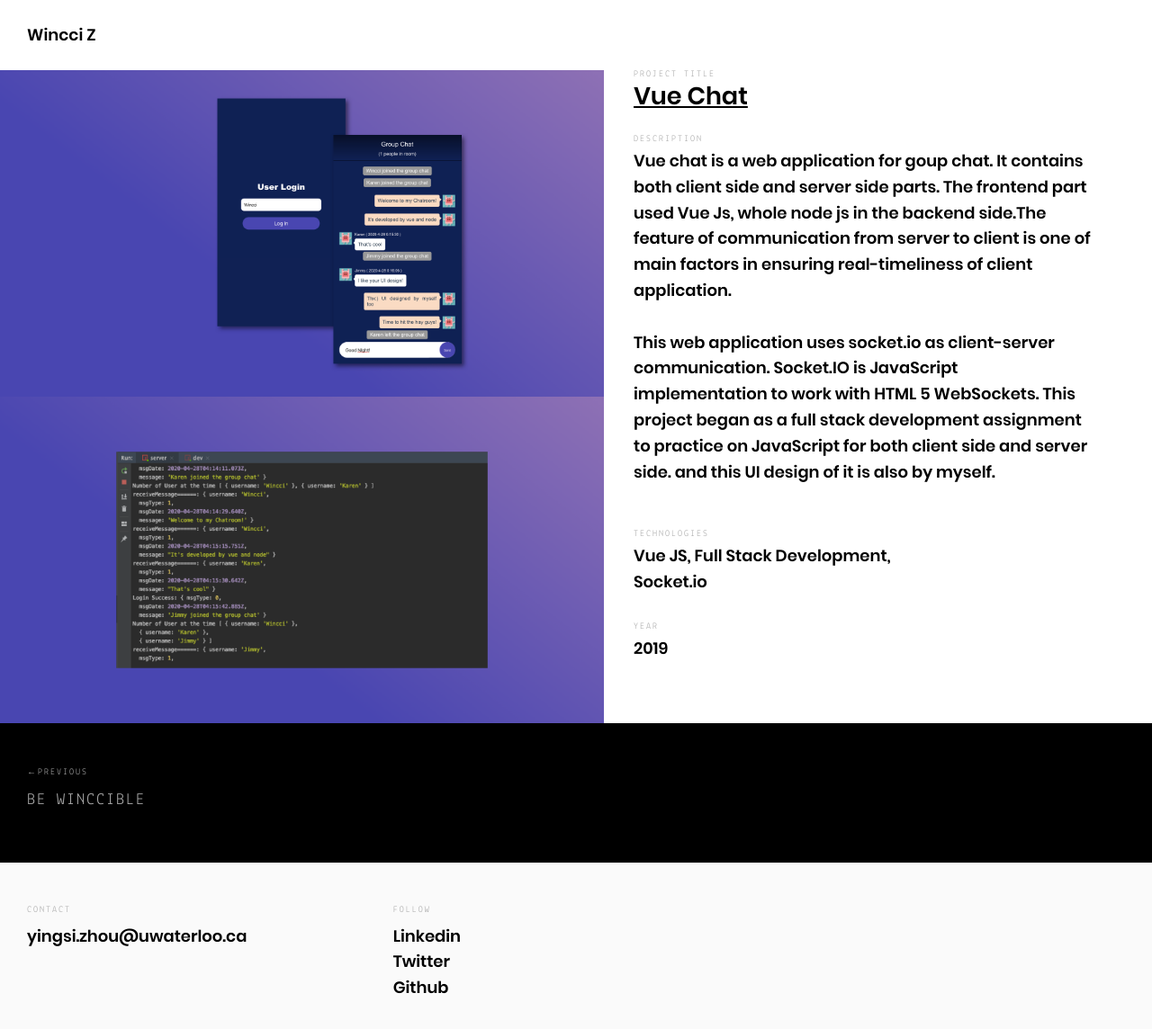
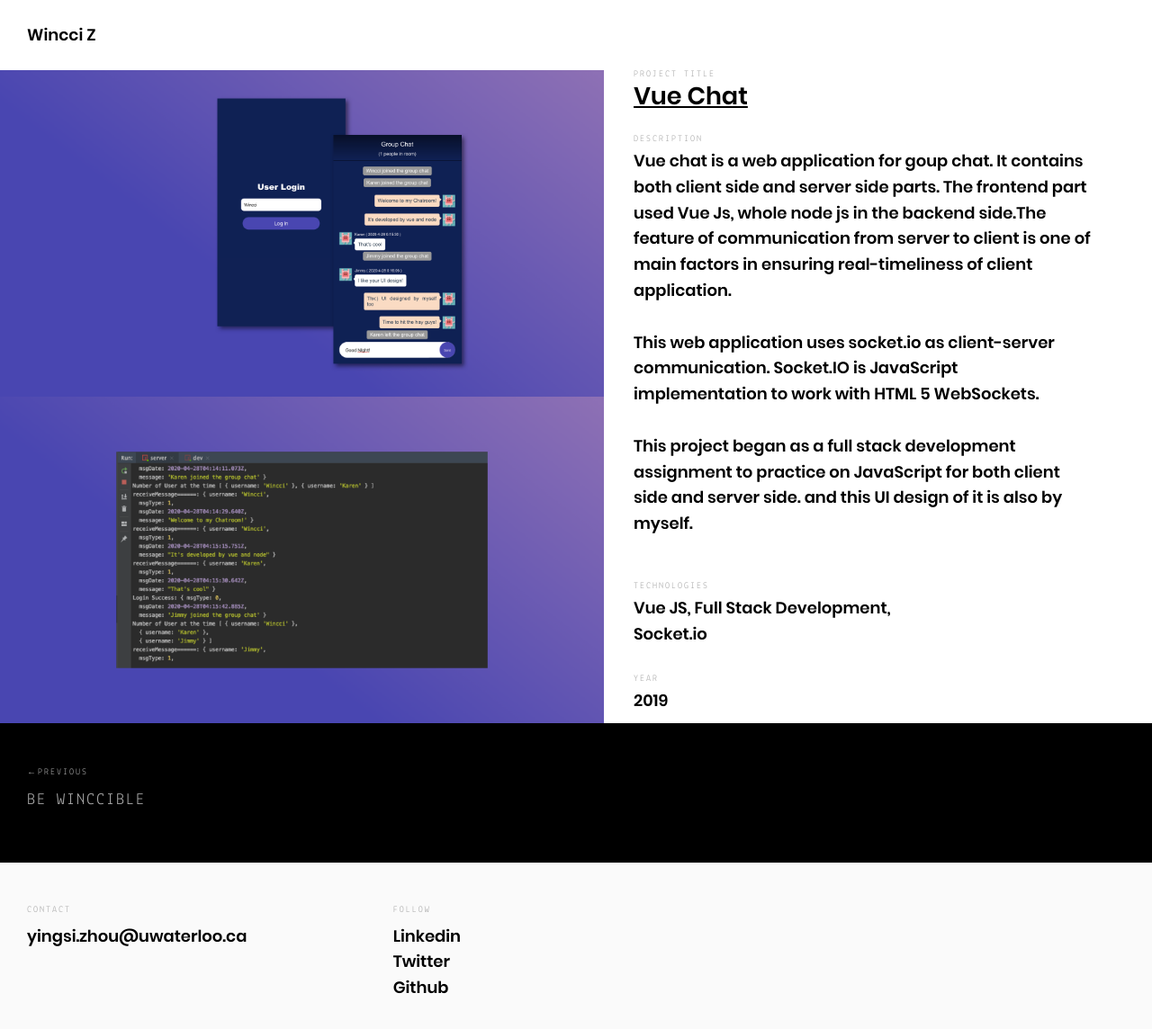
Before and after one commit to WincciChow/WincciChow.github.io, a Jekyll site: the page built from _posts/projects/2017-04-04-aquapineapple.md, in a window 1280 px wide and 1193 px high. Shown: the top 1144 px of the window at 90% size. Built offline with Jekyll 4.4.1, drawn with Linux system fonts in a browser that asks for light colours.

Commit message:
updated descriptions

```diff
--- a/_posts/projects/2017-04-04-aquapineapple.md
+++ b/_posts/projects/2017-04-04-aquapineapple.md
@@ -29,4 +29,4 @@ images:
 ---
 <p>Vue chat is a web application for goup chat. It contains both client side and server side parts. The frontend part used Vue Js, whole node js in the backend side.The feature of communication from server to client is one of main factors in ensuring real-timeliness of client application. <br><br>This web application uses socket.io as client-server communication. Socket.IO is JavaScript implementation to work with HTML 5 WebSockets.
 
-   This project began as a full stack development assignment to practice on JavaScript for both client side and server side. and this UI design of it is also by myself.</p>
+  <br><br> This project began as a full stack development assignment to practice on JavaScript for both client side and server side. and this UI design of it is also by myself.</p>
```
Also changed, not shown: _posts/projects/2017-04-01-redpineapple.md (+1 -1 lines), _posts/projects/2017-04-02-yellowpineapple.md (+3 -1 lines).
